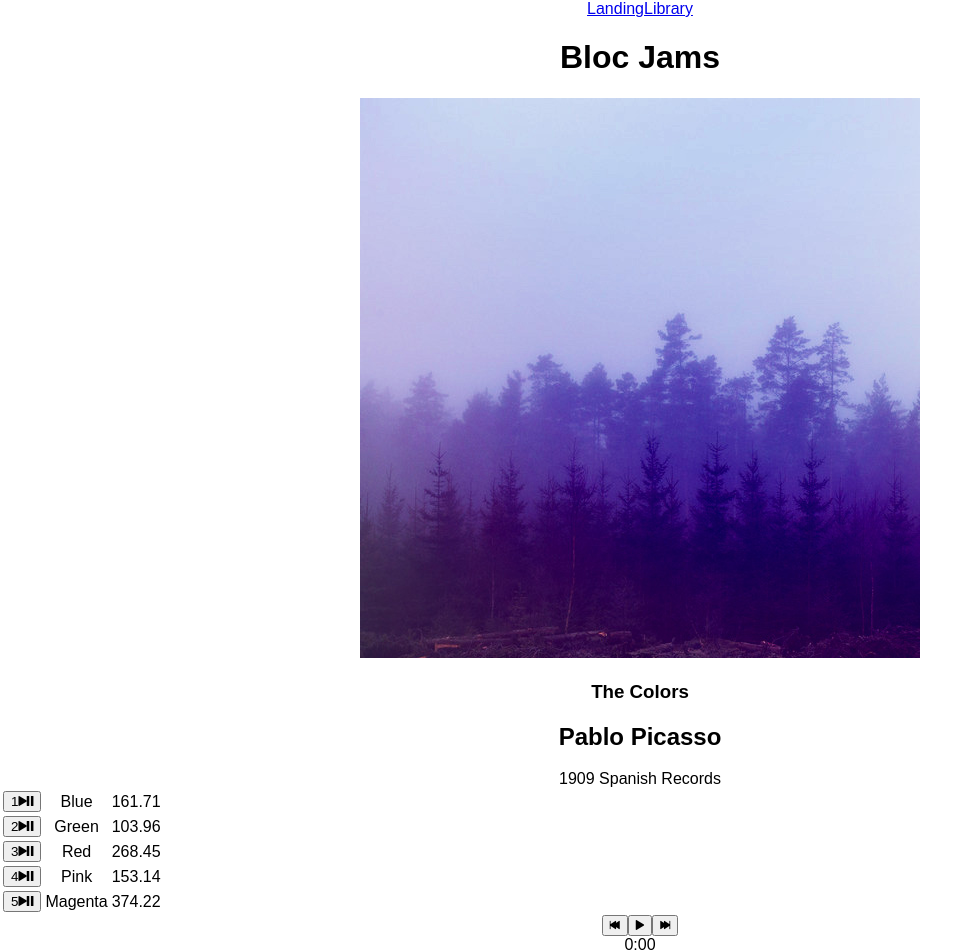
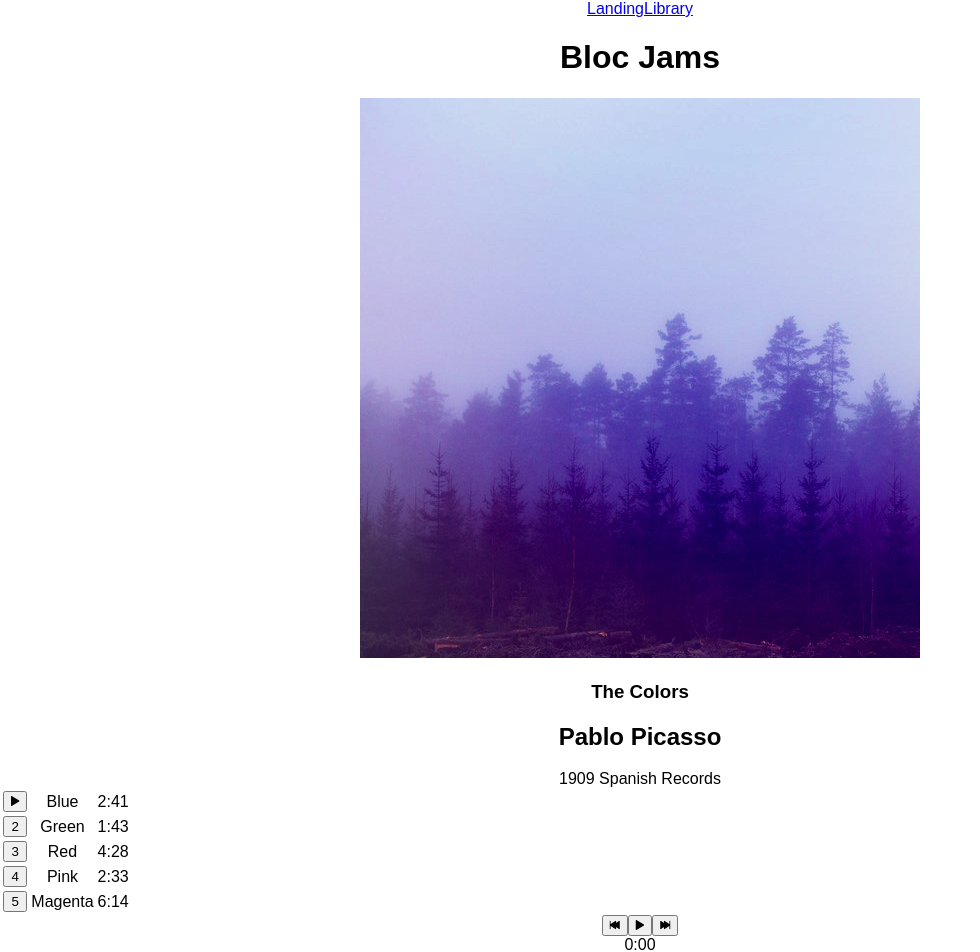
Before and after one commit to cruss13/bloc-jams-react, a React (Create React App) app: page /album/the-colors in a window 1280 px wide. Shown: the top 952 px of the page, without its empty margins (0-980 px from the left). Built offline with nearby package versions, Linux system fonts and the light colour scheme.

Commit message:
Fixed song duration display

```diff
--- a/src/components/Album.js
+++ b/src/components/Album.js
@@ -16,7 +16,8 @@ class Album extends Component {
       currentTime: 0,
       duration: album.songs[0].duration,
       volume: .5,
-      isPlaying: false
+      isPlaying: false,
+      isHovered: false
     };
 
     this.audioElement = document.createElement('audio');
@@ -130,16 +131,24 @@ class Album extends Component {
           <tbody className="song-table">
           {
             this.state.album.songs.map ( (song, index) =>
-              <tr className="song" key={index} onClick={() => this.handleSongClick(song)} >
+              <tr className="song" key={index} onClick={() => this.handleSongClick(song)}
+                onMouseEnter={() => this.setState({ isHovered: index + 1 })}
+                onMouseLeave={() => this.setState({ isHovered: false})}
+              >
                 <td className="song-actions">
-                  <button>
-                    <span className="song-number">{index + 1}</span>
-                    <span className="ion-play"></span>
-                    <span className="ion-pause"></span>
+                  <button id="hover-buttons">
+                  { (this.state.currentSong.title === song.title) ?
+                  <span className={this.state.isPlaying ? "ion-pause" : "ion-play"}></span>
+                  :
+                  (this.state.isHovered === index + 1) ?
+                  <span className="ion-play"></span>
+                  :
+                  <span className="song-number">{index + 1}</span>
+                }
                   </button>
                 </td>
                 <td className="song-title">{song.title}</td>
-                <td className="song-duration">{song.duration}</td>
+                <td className="song-duration">{this.formatTime(song.duration)}</td>
               </tr>
             )
           }
```
